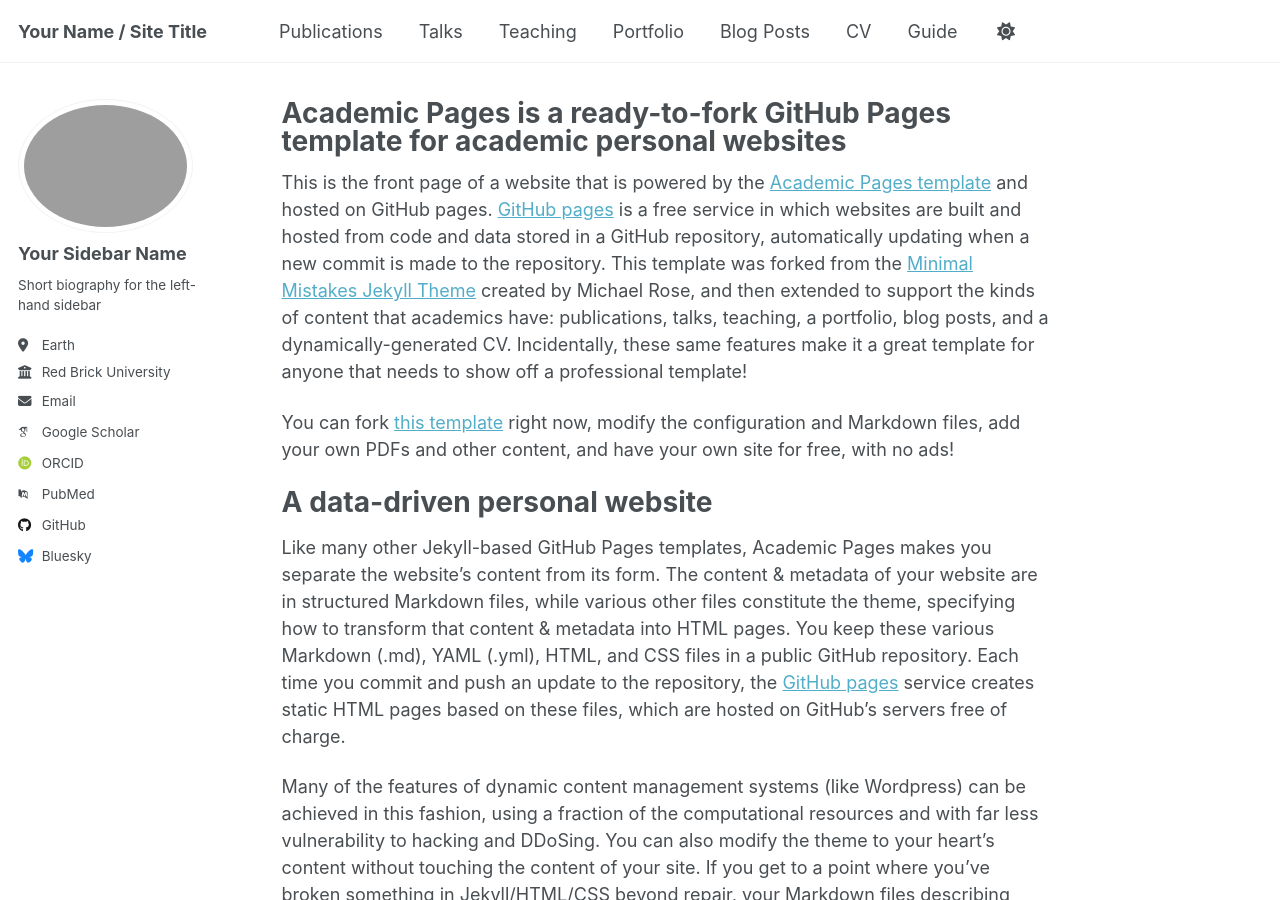
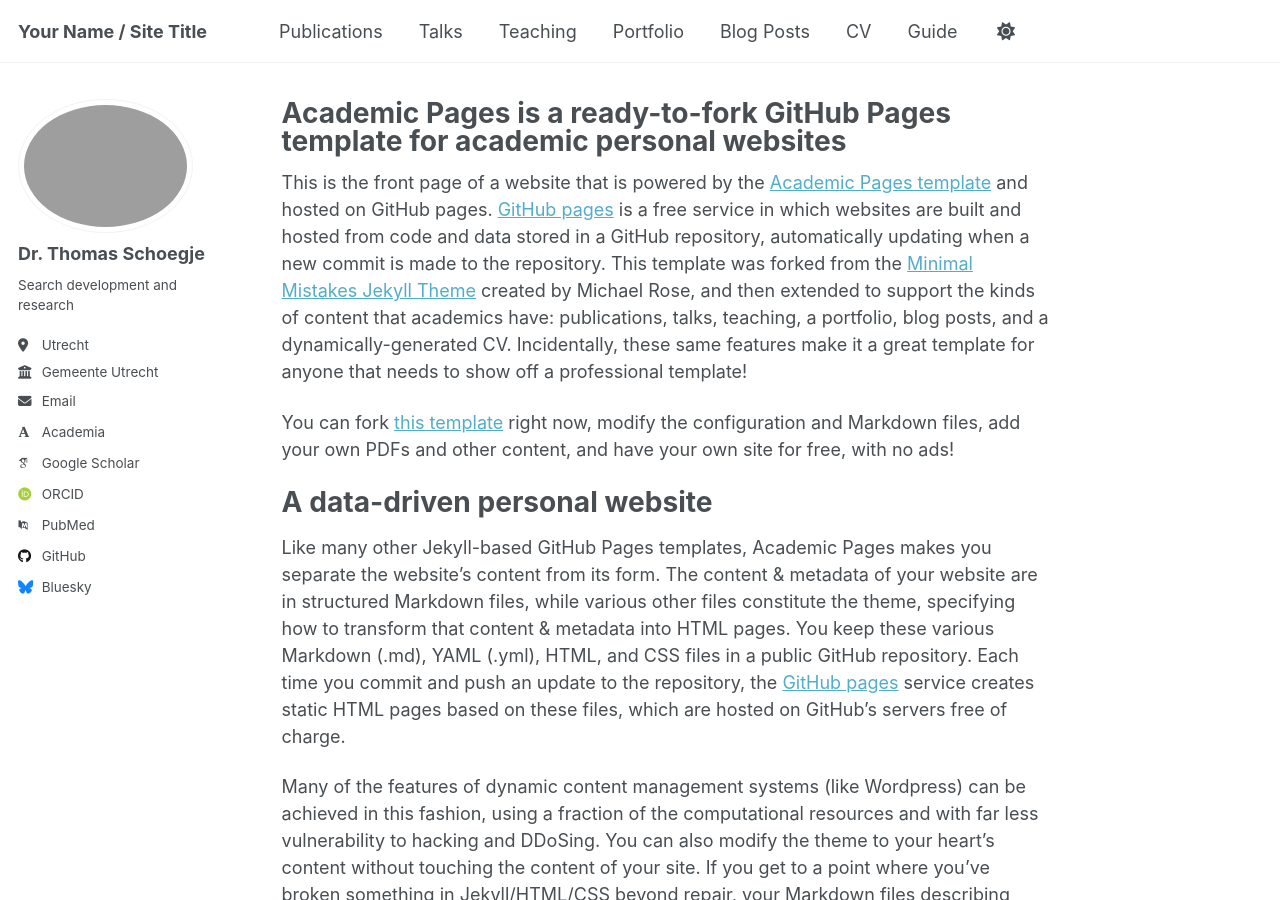
Before and after one commit to tmschoegje/tmschoegje.github.io, a Jekyll site: the page built from _pages/about.md, in a window 1280 px wide and 900 px high. Built offline with Jekyll 4.4.1, drawn with Linux system fonts in a browser that asks for light colours; some web fonts are replaced; a script that is not in the unit is left out.

Commit message:
Update _config.yml

```diff
--- a/_config.yml
+++ b/_config.yml
@@ -23,16 +23,16 @@ repository               : "academicpages/academicpages.github.io"
 author:
   # Biographic information
   avatar           : "linkedin.fjiff"
-  name             : "Your Sidebar Name"
-  pronouns         : # example: "she/her"
-  bio              : "Short biography for the left-hand sidebar"
-  location         : "Earth"
-  employer         : "Red Brick University"
+  name             : "Dr. Thomas Schoegje"
+  pronouns         : # example: "he/him"
+  bio              : "Search development and research"
+  location         : "Utrecht"
+  employer         : "Gemeente Utrecht"
   uri              : # URL
-  email            : "none@example.org"
+  email            : "tmschoegje@gmail.com"
 
   # Academic websites
-  academia         : # URL
+  academia         : "https://dblp.org/pid/167/5410.html"
   arxiv            : # URL - Update with the correct link to your profile
   googlescholar    : "https://scholar.google.com/citations?user=PS_CX0AAAAAJ"
   impactstory      : # URL
```
